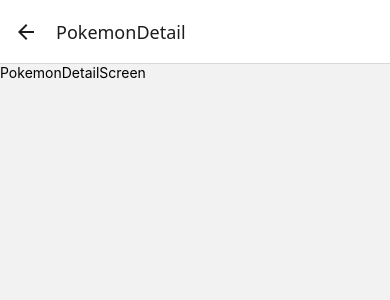
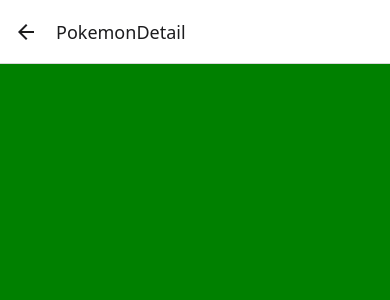
Before and after one commit to worldwalker/PokeQuiz, a React Native app: screen /PokemonDetail in a window 390 px wide. Shown: the top 300 px of the page. Built offline with nearby package versions, Linux system fonts and the light colour scheme.

Commit message:
fix: add pokemon button

```diff
--- /dev/null
+++ b/src/components/PokemonButton.tsx
@@ -0,0 +1,32 @@
+import { useNavigation } from '@react-navigation/native';
+import { StyleSheet, Text, TouchableOpacity } from 'react-native';
+
+function PokemonButton() {
+  const navigation = useNavigation();
+  return (
+    <TouchableOpacity
+      style={styles.addPokemonButton}
+      onPress={() => {
+        navigation.navigate('CreatePokemon' as never);
+      }}
+    >
+      <Text style={styles.createText}>Create Pokemon</Text>
+    </TouchableOpacity>
+  );
+}
+
+const styles = StyleSheet.create({
+  addPokemonButton: {
+    width: '100%',
+    backgroundColor: 'green',
+    padding: 20,
+    alignItems: 'center',
+    justifyContent: 'center',
+  },
+  createText: {
+    color: 'white',
+    fontSize: 14,
+  },
+});
+
+export default PokemonButton;
--- a/src/components/PokemonCard.tsx
+++ b/src/components/PokemonCard.tsx
@@ -1,3 +1,4 @@
+import { useNavigation } from '@react-navigation/native';
 import {
   ImageBackground,
   StyleSheet,
@@ -7,9 +8,15 @@
 } from 'react-native';
 
 function PokemonCard() {
+  const navigation = useNavigation();
+
+  const navHandler = () => {
+    navigation.navigate('PokemonDetail' as never);
+  };
+
   return (
     <View style={{ width: '48%', aspectRatio: 1 }}>
-      <TouchableOpacity style={styles.card}>
+      <TouchableOpacity style={styles.card} onPress={navHandler}>
         <ImageBackground
           source={{
             uri: 'https://assets.puzzlefactory.com/puzzle/254/191/original.jpg',
--- a/src/screens/CreatePokemonScreen.tsx
+++ b/src/screens/CreatePokemonScreen.tsx
@@ -7,6 +7,7 @@
   View,
 } from 'react-native';
 import PokemonCreteInput from '../components/PokemonCreateInput';
+import PokemonButton from '../components/PokemonButton';
 
 function CreatePokemonScreen() {
   const navigation = useNavigation();
@@ -16,9 +17,7 @@
       <PokemonCreteInput title="Pokemon image URL" />
       <PokemonCreteInput title="Pokemon name" />
 
-      <TouchableOpacity style={styles.saveButton} onPress={() => {}}>
-        <Text style={styles.createText}>Create Pokemon</Text>
-      </TouchableOpacity>
+      <PokemonButton />
     </View>
   );
 }
--- a/src/screens/PokemonDetailScreen.tsx
+++ b/src/screens/PokemonDetailScreen.tsx
@@ -1,7 +1,18 @@
-import { Text } from 'react-native';
+import { StyleSheet, Text, View } from 'react-native';
 
 function PokemonDetailScreen() {
-  return <Text>PokemonDetailScreen</Text>;
+  return (
+    <View style={styles.container}>
+      <View></View>
+    </View>
+  );
 }
 
+const styles = StyleSheet.create({
+  container: {
+    flex: 1,
+    backgroundColor: 'green',
+  },
+});
+
 export default PokemonDetailScreen;
--- a/src/screens/PokemonsScreen.tsx
+++ b/src/screens/PokemonsScreen.tsx
@@ -8,6 +8,7 @@
   ImageBackground,
 } from 'react-native';
 import PokemonCard from '../components/PokemonCard';
+import PokemonButton from '../components/PokemonButton';
 
 function PokemonsScreen() {
   const navigation = useNavigation();
@@ -39,14 +40,7 @@
           </TouchableOpacity>
         </View>
       </ScrollView>
-      <TouchableOpacity
-        style={styles.addPokemonButton}
-        onPress={() => {
-          navigation.navigate('CreatePokemon' as never);
-        }}
-      >
-        <Text style={styles.createText}>Create Pokemon</Text>
-      </TouchableOpacity>
+      <PokemonButton />
     </View>
   );
 }
```
